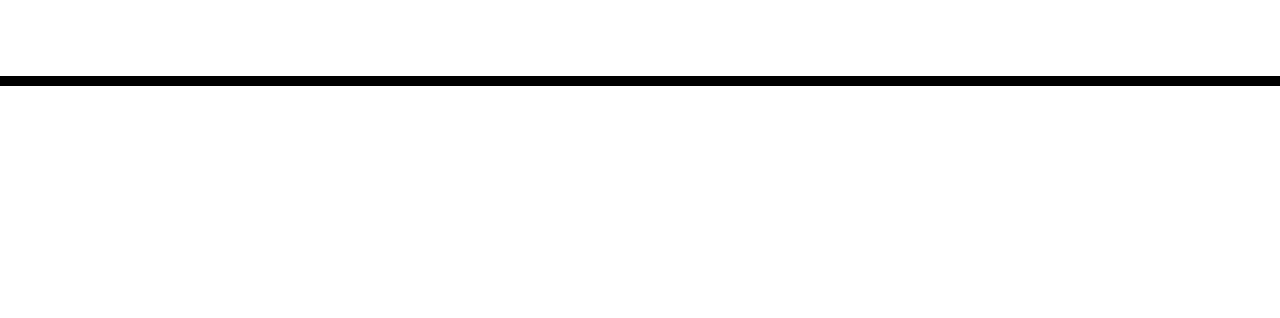
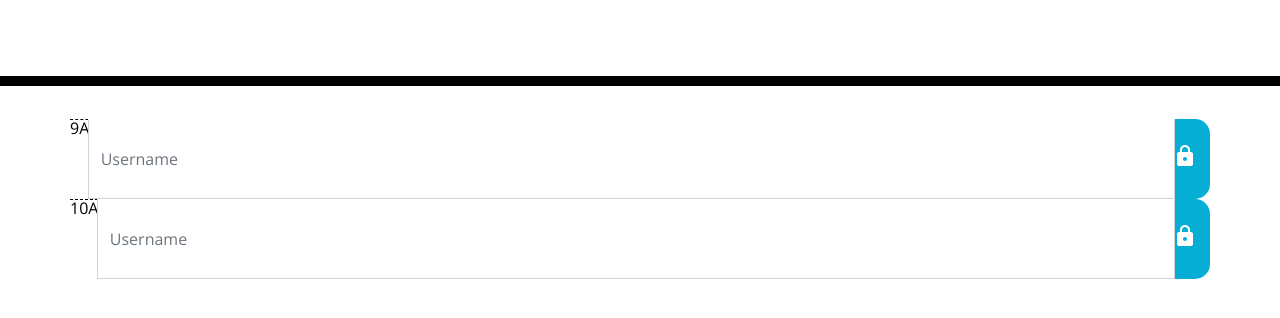
Before and after one commit to Sam010000101/work-day-scheduler, a plain HTML site: page starter/index.html in a window 1280 px wide. Shown: the part 182-500 px from the top of the page. Drawn offline with nearby package versions, Linux system fonts and the light colour scheme.

Commit message:
Added the beginings of the time block, including icon svg, classes linking to css styles & input group from bootstrap

```diff
--- a/starter/index.html
+++ b/starter/index.html
@@ -30,9 +30,30 @@
     </header>
     <div class="container">
       <!-- Timeblocks go here -->
+      <div class="row">
+        <div class="input-group mb-3">
+          <div class="input-group-prepend ">
+            <span class="hour" id="basic-addon1">9AM</span>
+          </div>
+          <input type="text" class="form-control row" placeholder="Username" aria-label="Username" aria-describedby="basic-addon1">
+          <a class="btn saveBtn" href="#" role="button"><svg xmlns="http://www.w3.org/2000/svg" height="60px" viewBox="0 0 24 24" width="24px" fill="#FFFFFF"><path d="M0 0h24v24H0z" fill="none"/><path d="M18 8h-1V6c0-2.76-2.24-5-5-5S7 3.24 7 6v2H6c-1.1 0-2 .9-2 2v10c0 1.1.9 2 2 2h12c1.1 0 2-.9 2-2V10c0-1.1-.9-2-2-2zm-6 9c-1.1 0-2-.9-2-2s.9-2 2-2 2 .9 2 2-.9 2-2 2zm3.1-9H8.9V6c0-1.71 1.39-3.1 3.1-3.1 1.71 0 3.1 1.39 3.1 3.1v2z"/></svg></a>
+        </div>
+      </div>
+    <div class="row">
+      <div class="input-group mb-3">
+        <div class="input-group-prepend ">
+          <span class="hour" id="basic-addon1">10AM</span>
+        </div>
+        <input type="text" class="form-control row" placeholder="Username" aria-label="Username" aria-describedby="basic-addon1">
+        <a class="btn saveBtn" href="#" role="button"><svg xmlns="http://www.w3.org/2000/svg" height="60px" viewBox="0 0 24 24" width="24px" fill="#FFFFFF"><path d="M0 0h24v24H0z" fill="none"/><path d="M18 8h-1V6c0-2.76-2.24-5-5-5S7 3.24 7 6v2H6c-1.1 0-2 .9-2 2v10c0 1.1.9 2 2 2h12c1.1 0 2-.9 2-2V10c0-1.1-.9-2-2-2zm-6 9c-1.1 0-2-.9-2-2s.9-2 2-2 2 .9 2 2-.9 2-2 2zm3.1-9H8.9V6c0-1.71 1.39-3.1 3.1-3.1 1.71 0 3.1 1.39 3.1 3.1v2z"/></svg></a>
+      </div>
     </div>
+
+    </div>
+
 
     <script src="https://cdnjs.cloudflare.com/ajax/libs/jquery/3.2.1/jquery.min.js"></script>
     <script src="https://cdnjs.cloudflare.com/ajax/libs/moment.js/2.24.0/moment.min.js"></script>
+    <script src="./script.js"></script>
   </body>
 </html>
```
